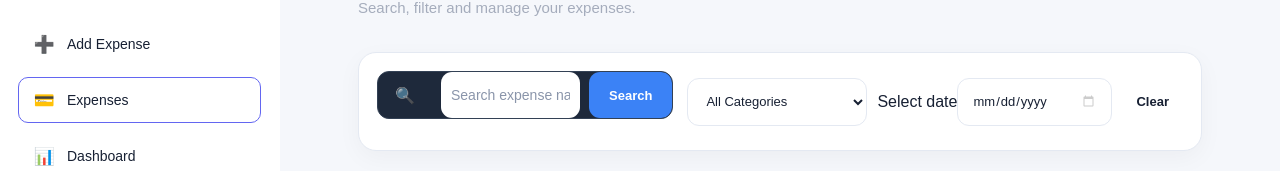
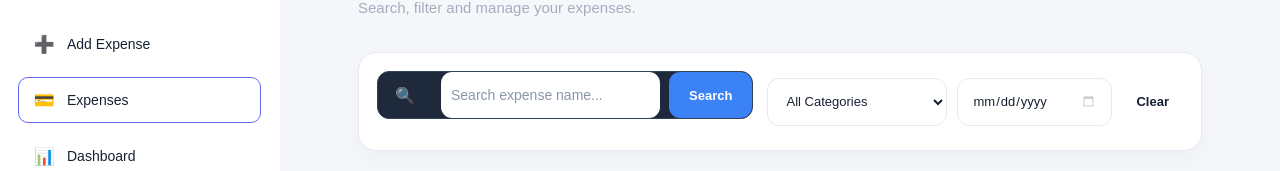
Before and after one commit to gitanasshaikh/tracktally-frontend, a React (Vite) app: page /expenses in a window 1280 px wide. Shown: the part 177-348 px from the top of the page. Built offline with nearby package versions, Linux system fonts and the light colour scheme; no server answers.

Commit message:
Fix expense list

```diff
--- a/src/components/ExpenseList.jsx
+++ b/src/components/ExpenseList.jsx
@@ -566,11 +566,11 @@ function ExpenseList({ onEdit }) {
                  <div className="expense-date-filter">
 
                      {/* Custom date label */}
-                     {!date && (
-                         <span className="expense-date-label">
-                             Select date
-                         </span>
-                     )}
+{/*                      {!date && ( */}
+{/*                          <span className="expense-date-label"> */}
+{/*                              Select date */}
+{/*                          </span> */}
+{/*                      )} */}
 
                      {/* Date input */}
                      <input
```
